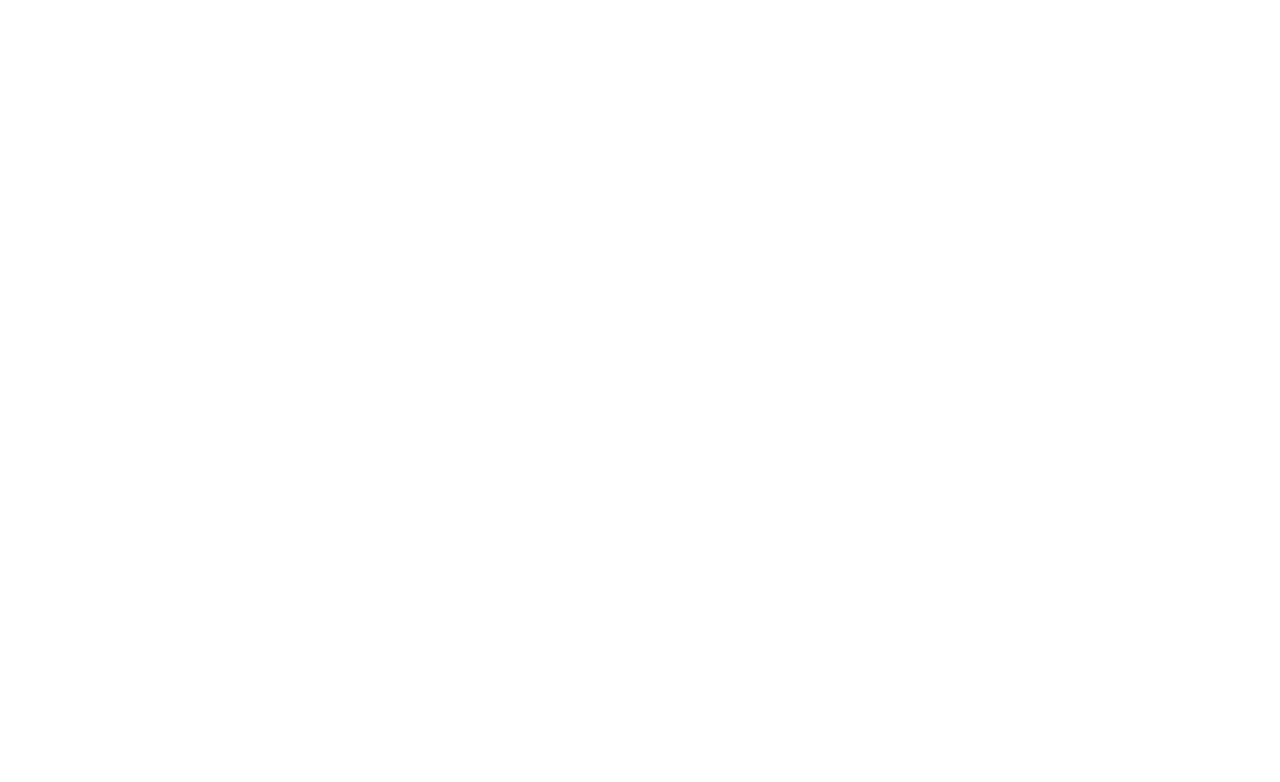
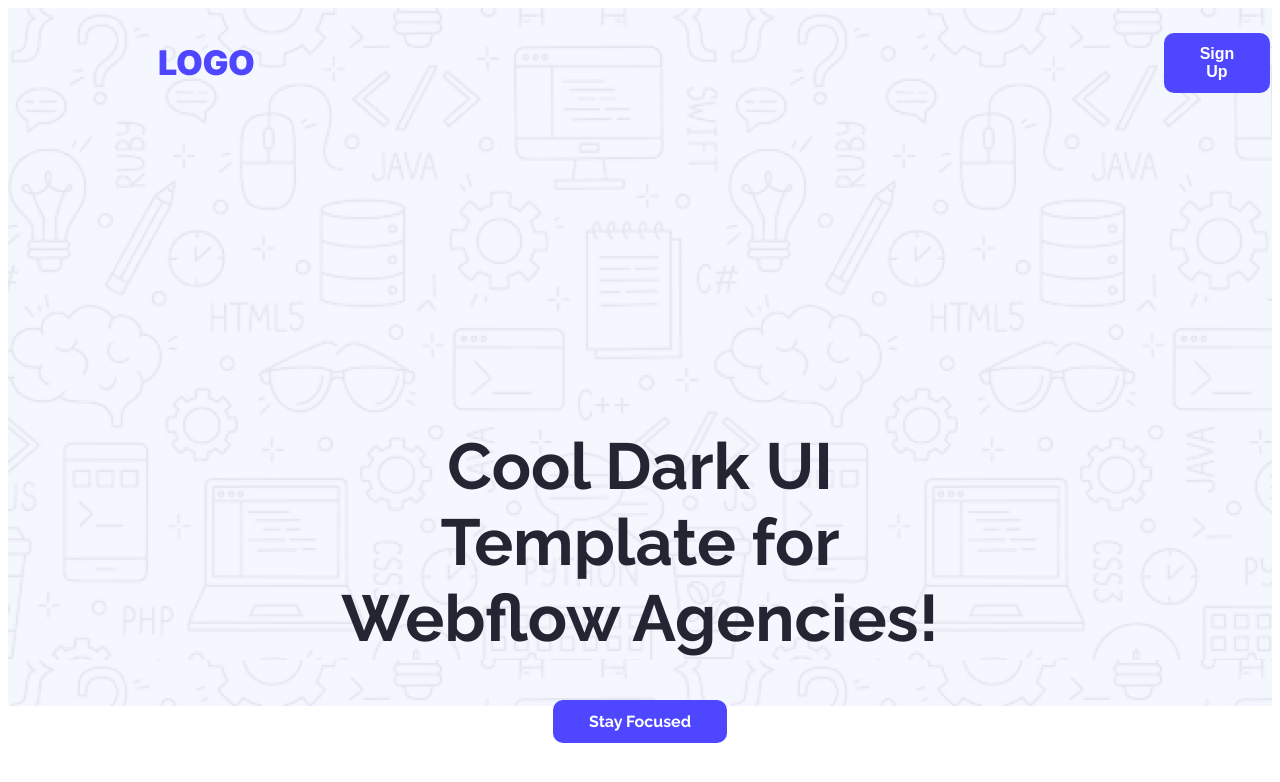
Before and after one commit to shahidulislam2/my-first-assignment, a plain HTML site: page index.html in a window 1280 px wide. Drawn offline with Linux system fonts and the light colour scheme.

Commit message:
style header section

```diff
--- a/index.html
+++ b/index.html
@@ -4,13 +4,35 @@
     <meta charset="UTF-8">
     <meta name="viewport" content="width=device-width, initial-scale=1.0">
     <title>Web Developer Landing-Launchpad</title>
+    <link rel="stylesheet" href="<link rel="preconnect" href="https://fonts.googleapis.com">
+<link rel="preconnect" href="https://fonts.gstatic.com" crossorigin>
+<link href="https://fonts.googleapis.com/css2?family=Inter:ital,opsz,wght@0,14..32,100..900;1,14..32,100..900&display=swap" rel="stylesheet">
+<link rel="stylesheet" href="<link rel="preconnect" href="https://fonts.googleapis.com">
+<link rel="preconnect" href="https://fonts.gstatic.com" crossorigin>
+<link href="https://fonts.googleapis.com/css2?family=Raleway:ital,wght@0,100..900;1,100..900&display=swap" rel="stylesheet">
+    <link rel="stylesheet" href="styles/style.css">
 </head>
 <body>
-    <header>
+    <header class="header">
+        <nav>
+            <h3 class="inter-normal nav-logo"><span class="text-primary">LOGO</span></h3>
+            <button class="btn-primary">Sign Up</button>
+        </nav>
+        <div class="banner">
+            <div class="banner-content">
+                <h1 class="raleway-normal banner-title">Cool Dark UI Template for Webflow Agencies!</h1>
+                <button class="raleway-normal btn-primary">Stay Focused</button>
 
+
+            </div>
+            </div>
+
+        </div>
     </header>
     <main>
+        <section>
 
+        </section>
     </main>
     <footer>
 
--- /dev/null
+++ b/styles/style.css
@@ -0,0 +1,81 @@
+
+
+.inter-normal{
+  font-family: "Inter", sans-serif;
+  font-optical-sizing: auto;
+
+  font-style: normal;
+}
+
+.raleway-normal {
+  font-family: "Raleway", sans-serif;
+  font-optical-sizing: auto;
+
+  font-style: normal;
+}
+
+/* shared style */
+.text-primary{
+    color: #4E47FF;
+}
+/* header */
+.header{
+    background-image: url(../Assets/Hero-bg.png);
+    height: 698px;
+    max-width: 1440;
+
+}
+.btn-primary{
+    background-color: #4E47FF;
+    font-weight: bold;
+    font-size: 16px;
+    color: #FFFFFF;
+    padding: 12px 36px;
+    border-radius: 10px;
+    border: none;
+
+
+}
+
+
+/* nav styles */
+nav{
+    display: flex;
+    align-items: center;
+    justify-content: space-between;
+    margin: 0px 150px;
+    gap: 909px;
+
+}
+.nav-logo{
+    font-weight: 900;
+    font-size: 34px;
+}
+/* banner styles */
+.banner{
+
+     margin: 267.5px 309px;
+
+
+
+}
+.banner-content{
+    display: flex;
+    flex-direction: column;
+    align-items: center;
+    justify-items: center;
+    text-align: center;
+
+
+
+}
+
+
+
+
+.banner-title{
+    font-weight: bold;
+    font-size: 65px;
+    color: #252432;
+   /* max-width: 905px; */
+}
```
